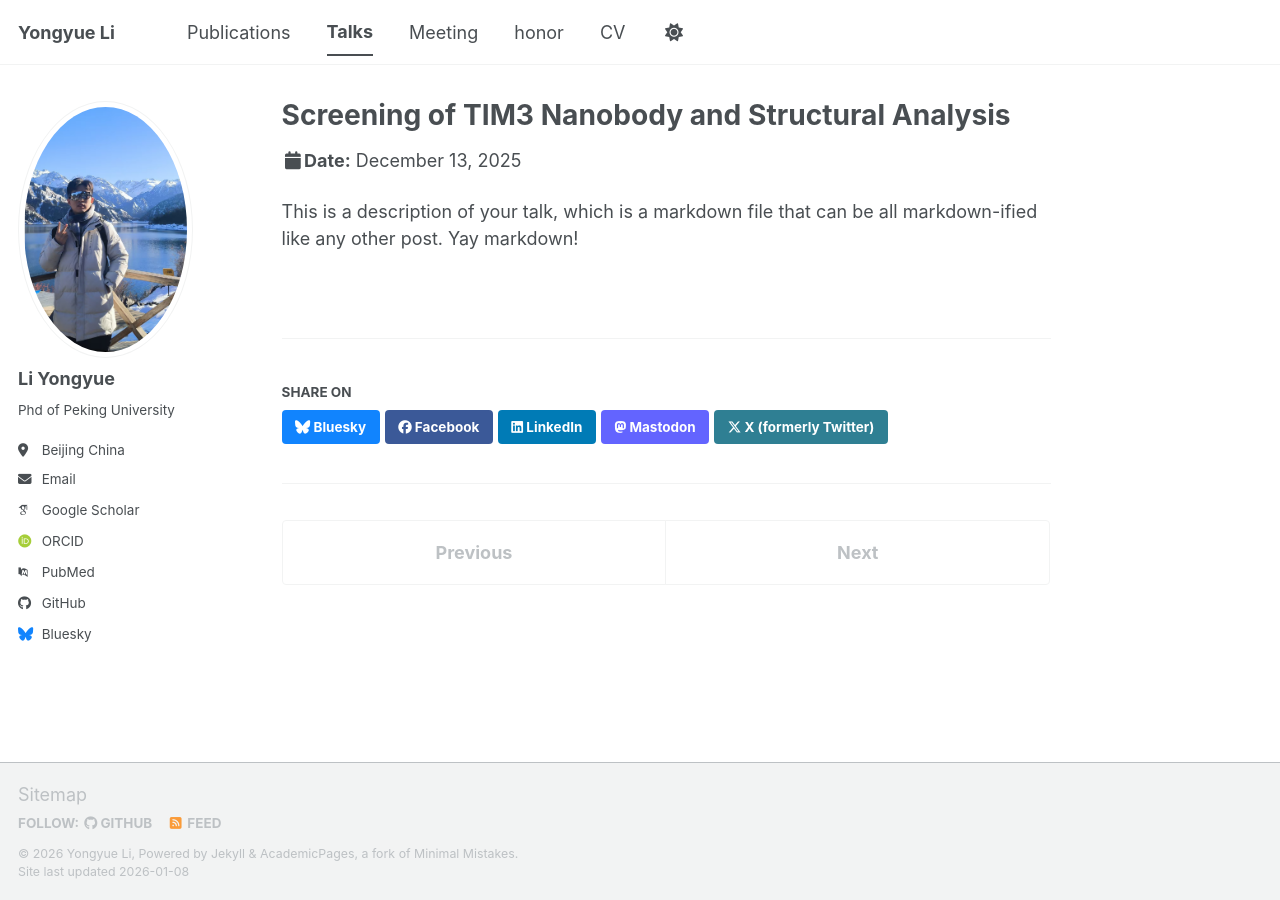
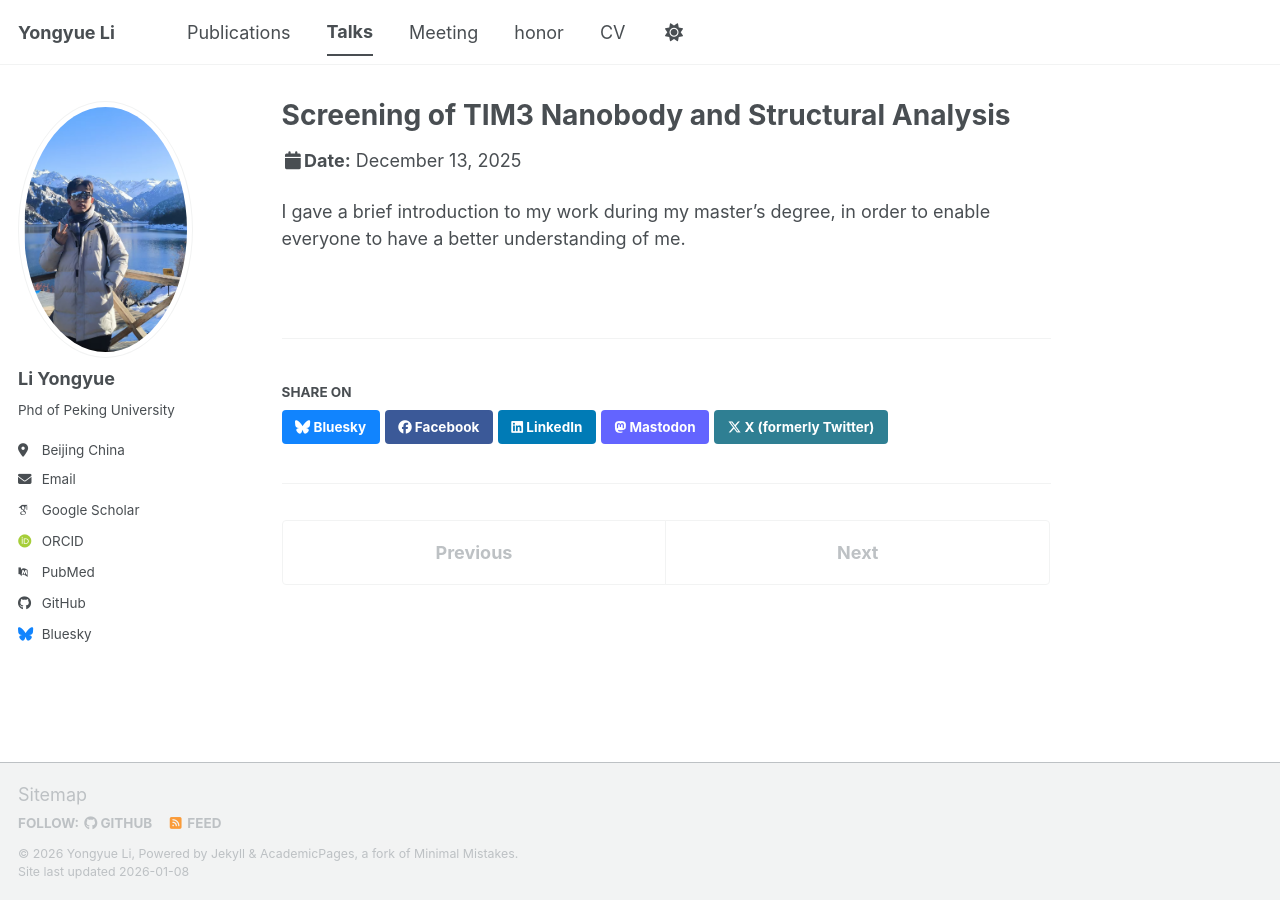
Before and after one commit to leeyongyue1019-spec/leeyongyue1019-spec.github.io, a Jekyll site: the page built from _talks/2012-03-01-talk-1.md, in a window 1280 px wide. Built offline with Jekyll 4.4.1, drawn with Linux system fonts in a browser that asks for light colours; some web fonts are replaced; a script bundle is joined from its source files by our own code; library files that are not in the unit come from our copies.

Commit message:
Update 2012-03-01-talk-1.md

```diff
--- a/_talks/2012-03-01-talk-1.md
+++ b/_talks/2012-03-01-talk-1.md
@@ -8,4 +8,4 @@ date: 2025-12-13
 location: "Beijing , China"
 ---
 
-This is a description of your talk, which is a markdown file that can be all markdown-ified like any other post. Yay markdown!
+I gave a brief introduction to my work during my master's degree, in order to enable everyone to have a better understanding of me.
```
